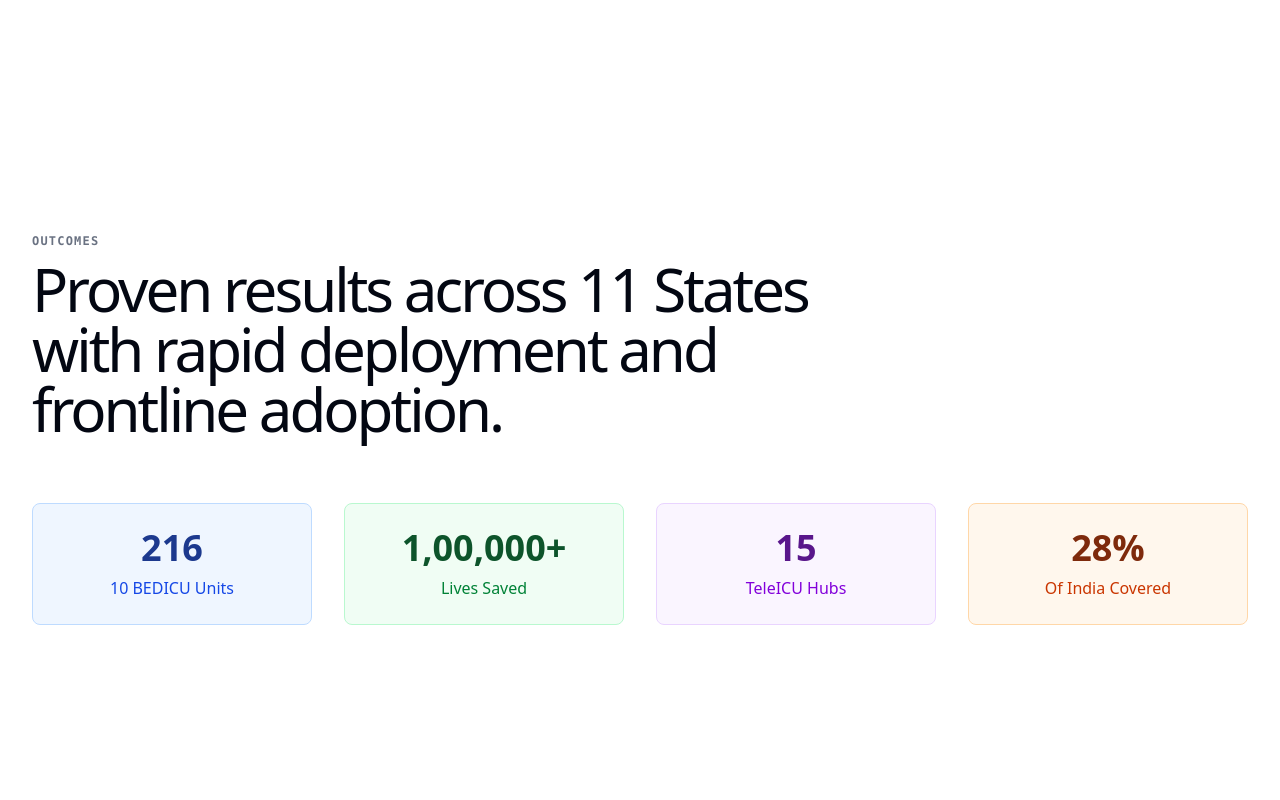
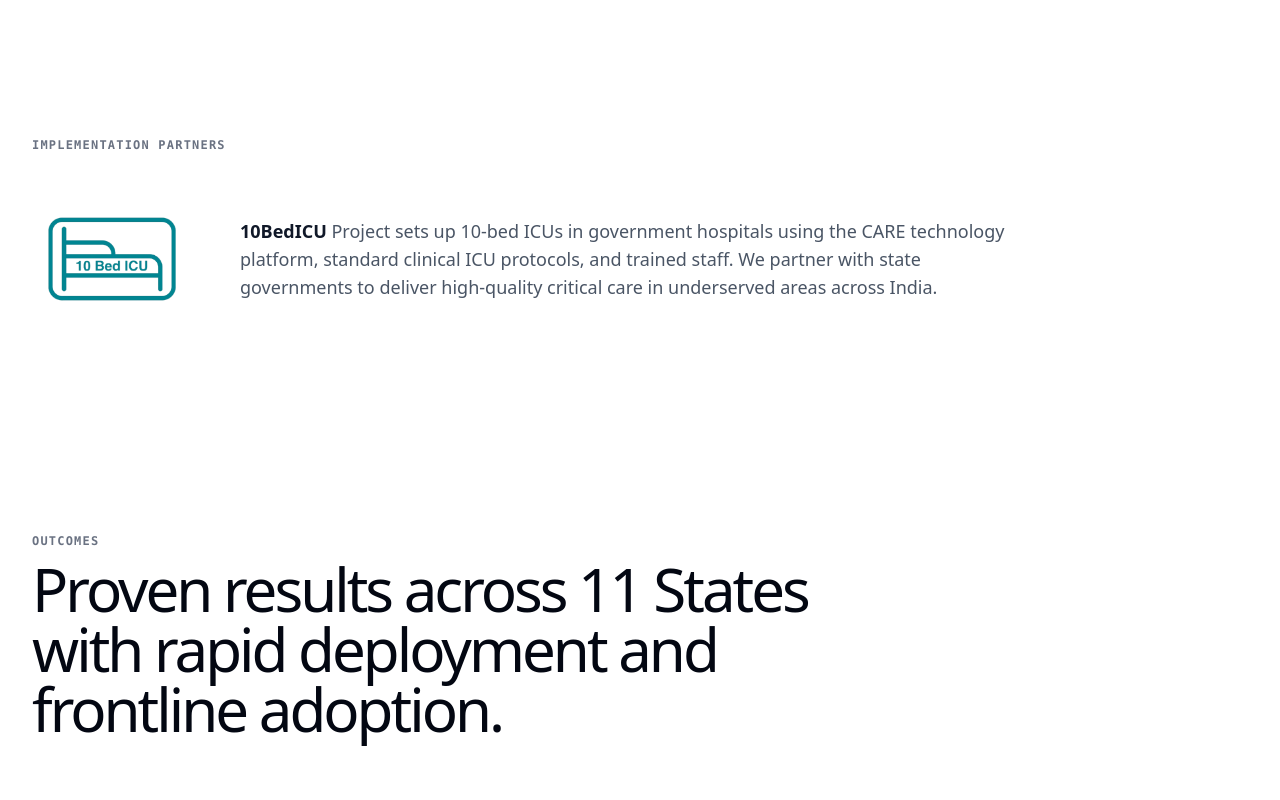
Before and after one commit to ohcnetwork/landing, a Next.js app: page /solutions/teleicu in a window 1280 px wide. Shown: the part 680-1480 px from the top of the page. Built offline with nearby package versions, Linux system fonts and the light colour scheme; a web font is replaced by a local one.

Commit message:
add impelementation partners

```diff
--- a/src/app/solutions/teleicu/page.tsx
+++ b/src/app/solutions/teleicu/page.tsx
@@ -34,6 +34,27 @@ function Hero() {
         </div>
       </Container>
     </div>
+  )
+}
+function ImplementationPartnersSection() {
+  return (
+    <Container className="pb-24">
+      <Subheading>Implementation Partners</Subheading>
+      <div className="mt-6 flex flex-col items-center gap-8 lg:flex-row lg:items-center lg:gap-12">
+        <div className="flex-shrink-0">
+          <img
+            src="/logos/10bedicu.png"
+            alt="10 BED ICU"
+            className="h-32 object-contain lg:h-40"
+          />
+        </div>
+        <div className="flex-1 text-center lg:text-left">
+          <p className="text-lg leading-7 text-gray-600 max-w-3xl mx-auto lg:mx-0">
+            <strong className="font-semibold text-gray-900">10BedICU</strong> Project sets up 10-bed ICUs in government hospitals using the CARE technology platform, standard clinical ICU protocols, and trained staff. We partner with state governments to deliver high-quality critical care in underserved areas across India.
+          </p>
+        </div>
+      </div>
+    </Container>
   )
 }
 function OutcomesSection() {
@@ -194,6 +215,7 @@ export default function TeleICU() {
     <div className="overflow-hidden">
       <Hero />
       <main>
+        <ImplementationPartnersSection />
         <OutcomesSection />
          <ImpactSection />
         <FeaturesSection />
```
Also changed, not shown: public/logos/10bedicu.png (added).
